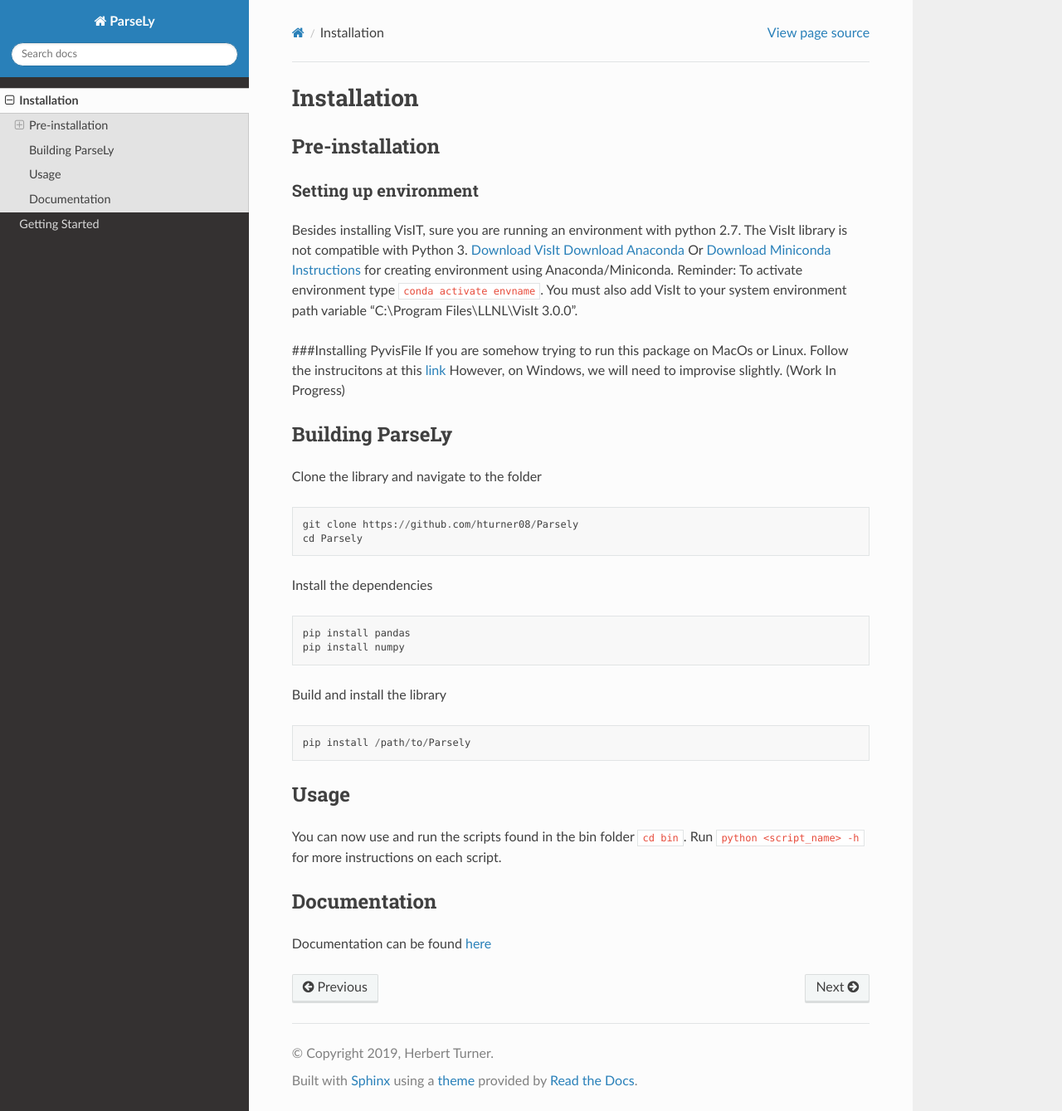
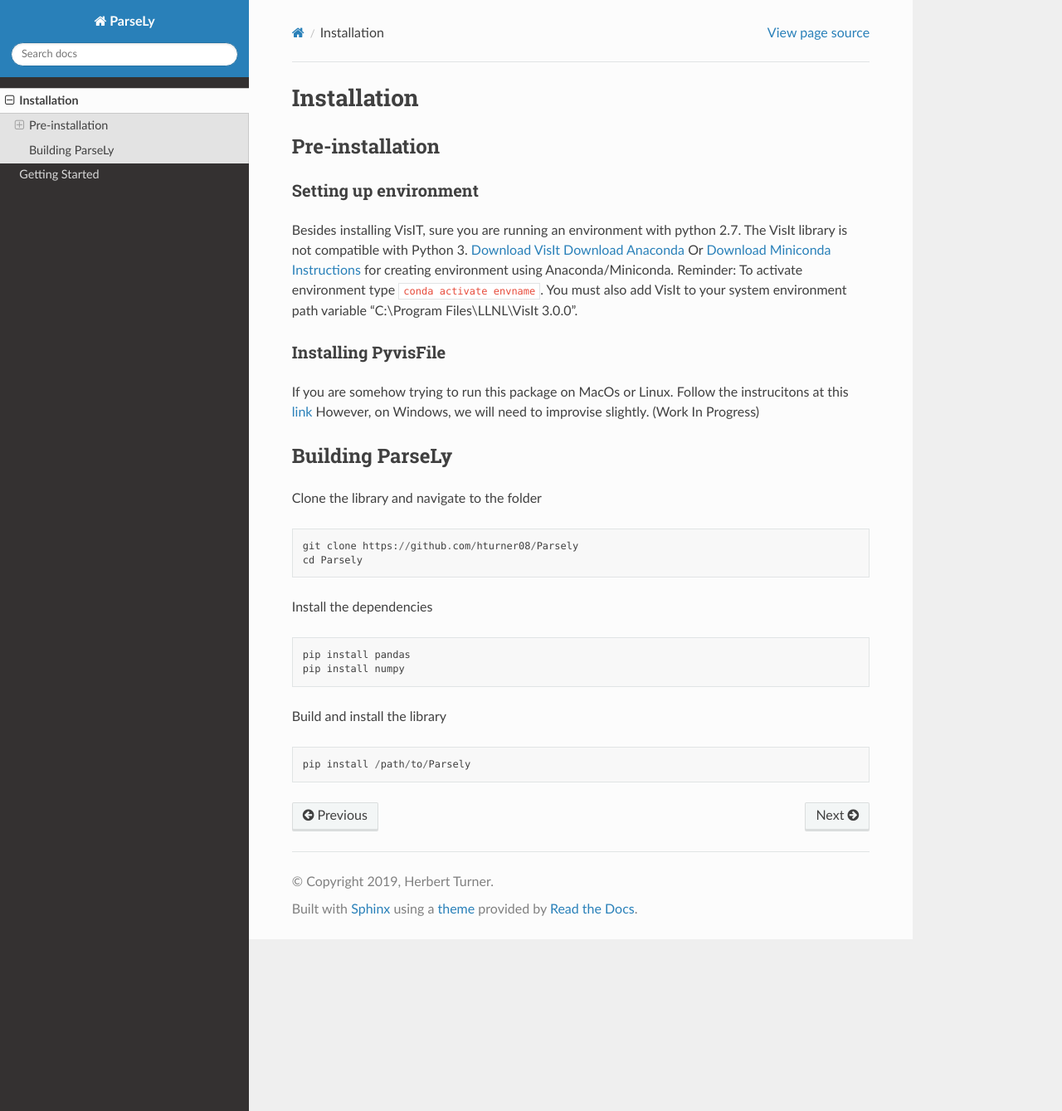
Before and after one commit to hturner08/ParseLy, a Sphinx documentation site: the page built from docs/Installation.md, in a window 1280 px wide and 1339 px high. Shown: the whole window at 83% size. Built offline with Sphinx 7.4.7 and the Read the Docs theme 2.0.0, drawn with Linux system fonts in a browser that asks for light colours; pages that are not in the unit, such as notebooks, are missing from menus.

Commit message:
Updated Installation guide

```diff
--- a/docs/Installation.md
+++ b/docs/Installation.md
@@ -9,7 +9,7 @@
 [Instructions](https://uoa-eresearch.github.io/eresearch-cookbook/recipe/2014/11/20/conda/) for creating environment using Anaconda/Miniconda. Reminder: To activate environment type `conda activate envname`.
 You must also add VisIt to your system environment path variable "C:\Program Files\LLNL\VisIt 3.0.0".
 
-###Installing PyvisFile
+### Installing PyvisFile
 If you are somehow trying to run this package on MacOs or Linux. Follow the instrucitons at this [link](https://mathema.tician.de/software/pyvisfile/)
 However, on Windows, we will need to improvise slightly.
 (Work In Progress)
@@ -29,9 +29,3 @@
 Build and install the library
 
     pip install /path/to/Parsely
-
-## Usage
-You can now use and run the scripts found in the bin folder `cd bin`. Run `python <script_name> -h` for more instructions on each script.
-
-## Documentation
-Documentation can be found [here](https://github.com/hturner08)
```
